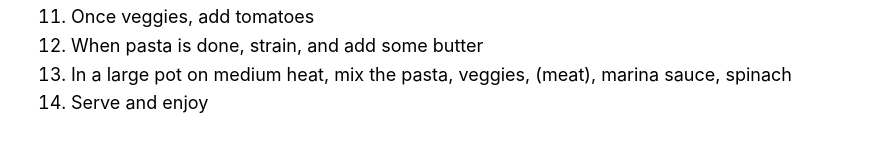
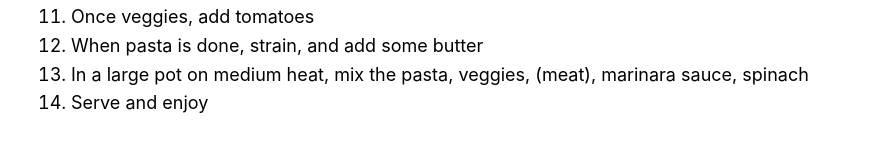
Before and after one commit to shihaocao/nextjs-shihao-website, a Next.js app: page /notes/marino-recipe in a window 1280 px wide. Shown: the part 1371-1522 px from the top of the page, without its empty margins (195-1083 px from the left). Built offline with nearby package versions, Linux system fonts and the light colour scheme.

Commit message:
marinara part 2

```diff
--- a/pages/notes/marino-recipe.js
+++ b/pages/notes/marino-recipe.js
@@ -66,7 +66,7 @@ export default function FirstPost() {
           <li>Optionally cook meat in separate pan</li>
           <li>Once veggies, add tomatoes</li>
           <li>When pasta is done, strain, and add some butter</li>
-          <li>In a large pot on medium heat, mix the pasta, veggies, (meat), marina sauce, spinach</li>
+          <li>In a large pot on medium heat, mix the pasta, veggies, (meat), marinara sauce, spinach</li>
           <li>Serve and enjoy</li>
         </ol>
 
```
